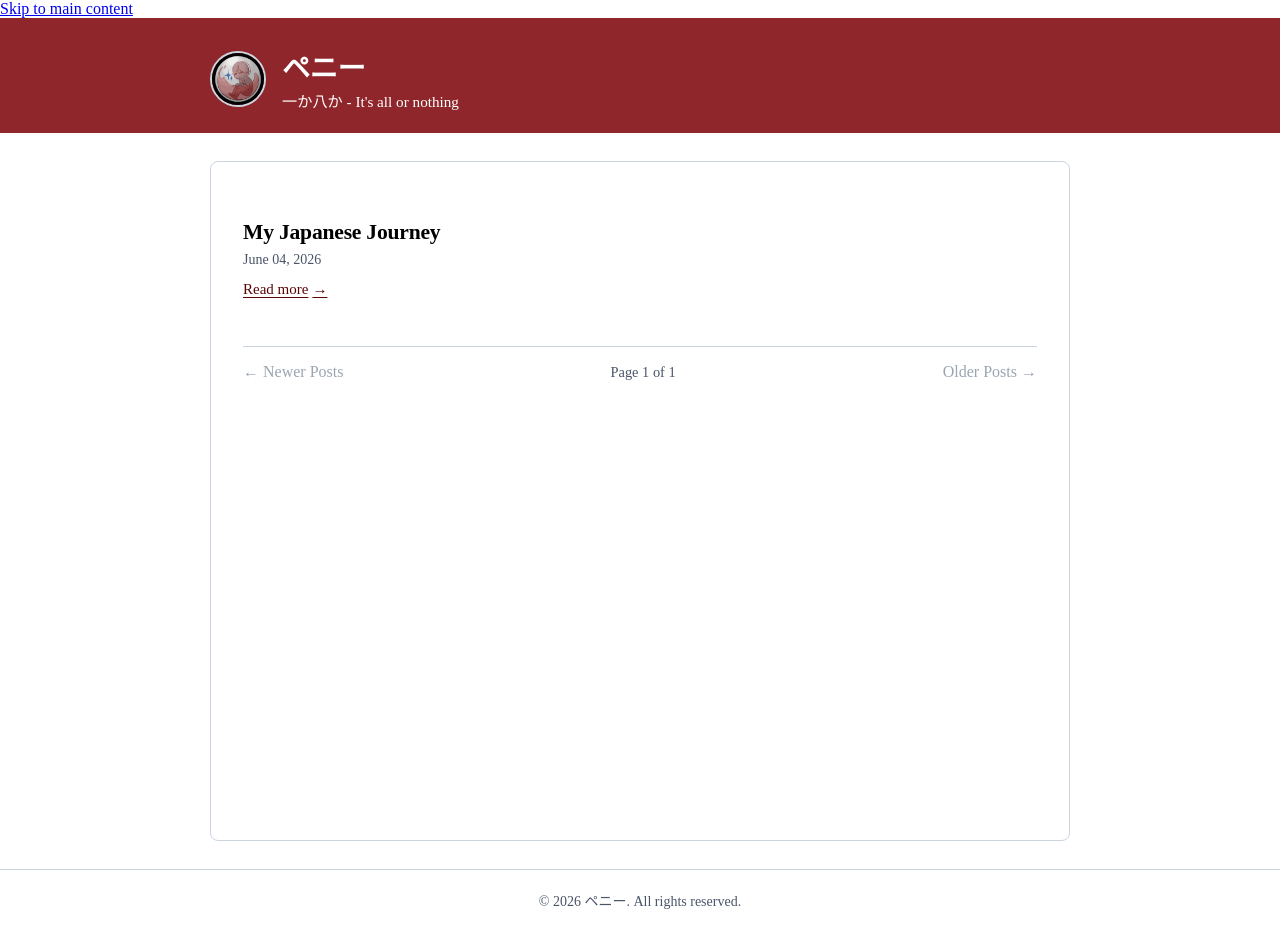
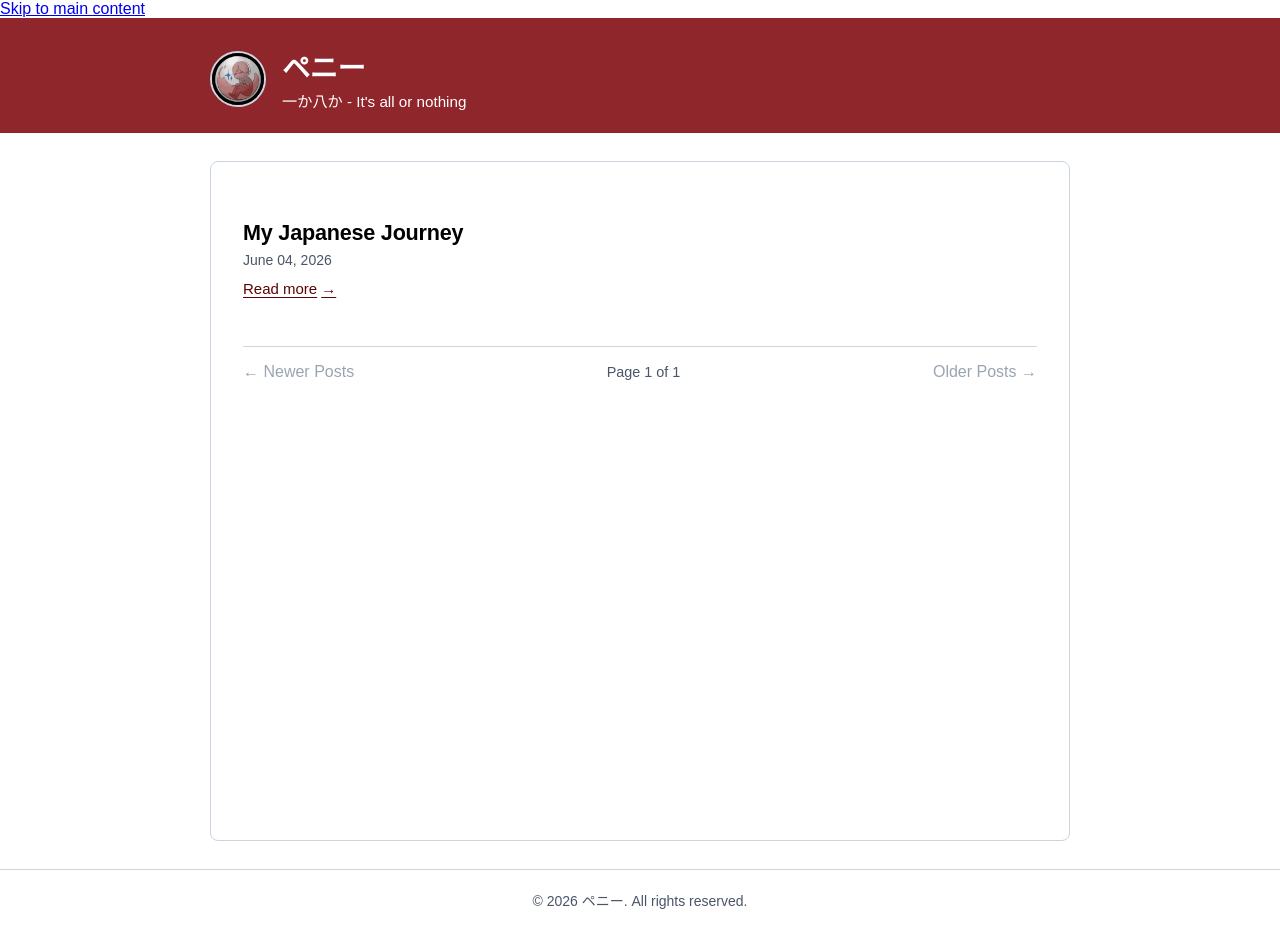
Before and after one commit to pennie26/pennie26.github.io, a Jekyll site: the page built from index.html, in a window 1280 px wide. Built offline with Jekyll 4.4.1, drawn with Linux system fonts in a browser that asks for light colours; the list of posts is cut into pages by our own code.

Commit message:
Update style.css

```diff
--- a/assets/css/style.css
+++ b/assets/css/style.css
@@ -29,7 +29,7 @@ html {
 }
 
 body {
-    font-family: 'Gloria Hallelujah', cursive;
+    font-family: 'Quicksand', sans-serif;
 }
   font-size: 1.0625rem; /* 17px */
   line-height: 1.75;
```
